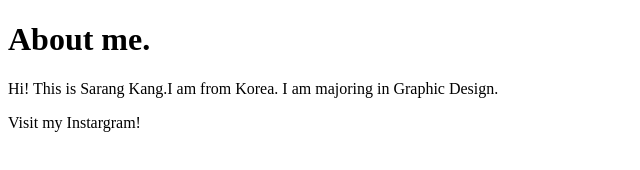
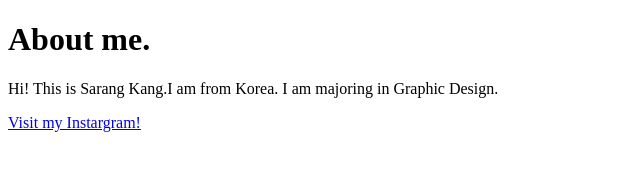
Before and after one commit to SarangKang/Webpage1, a plain HTML site: page index.html in a window 1280 px wide. Shown: the whole page, without its empty margins (0-640 px from the left). Drawn offline with Linux system fonts and the light colour scheme.

Commit message:
Update index.html

```diff
--- a/index.html
+++ b/index.html
@@ -7,7 +7,7 @@
 
 <h1>About me.</h1>
 <p>Hi! This is Sarang Kang.I am from Korea. I am majoring in Graphic Design.</p>
-<p><a herf="https://www.instagram.com/a.sr.k/">Visit my Instargram!</a></p>
+<p><a href="https://www.instagram.com/a.sr.k/">Visit my Instargram!</a></p>
 
 
 </body>
```
